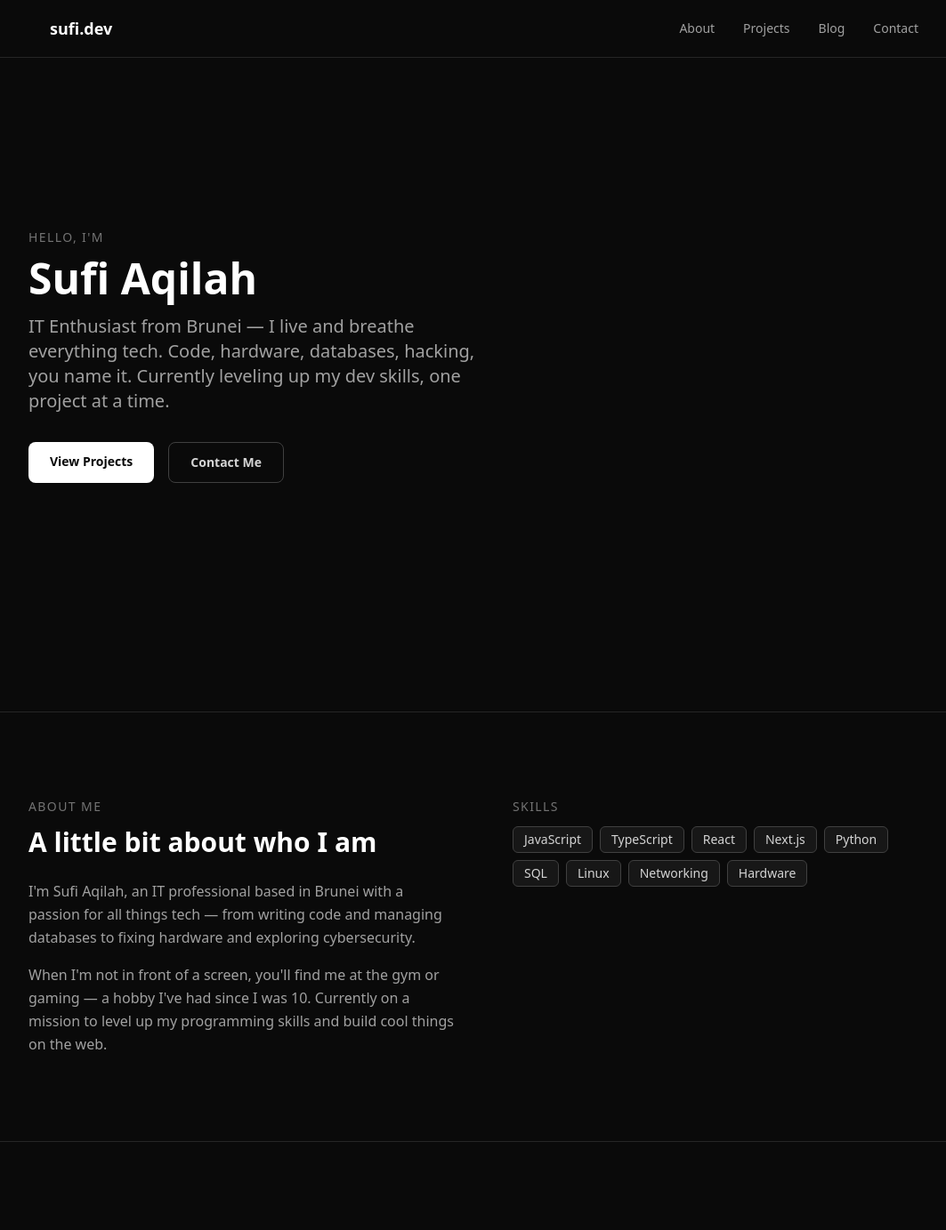
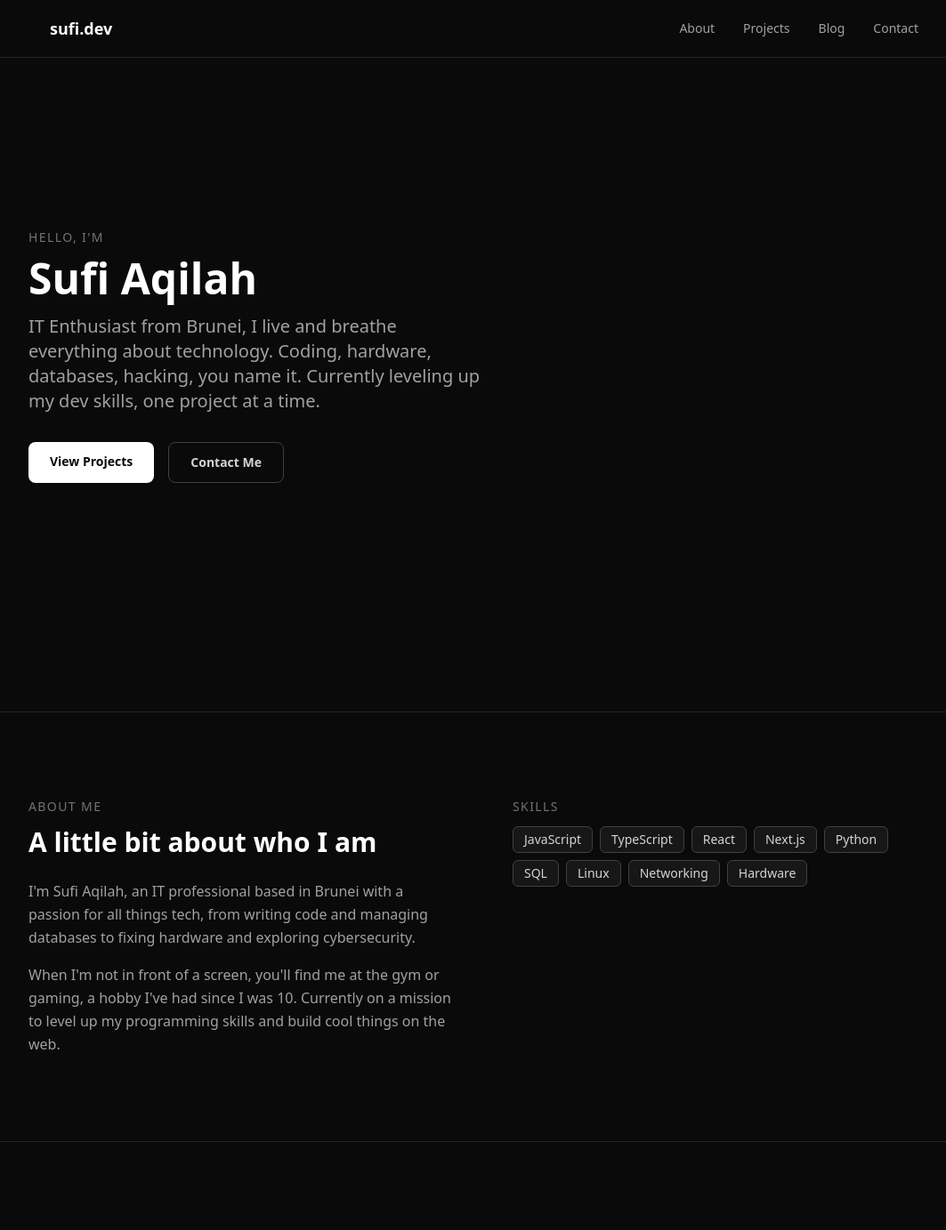
Before and after one commit to Sufiaqilah/my-portfolio, a Next.js app: page / in a window 1280 px wide. Shown: the top 1383 px of the page at 89% size, without its empty margins (96-1159 px from the left). Built offline with nearby package versions, Linux system fonts and the light colour scheme.

Commit message:
changing spellings and grammars

```diff
--- a/app/components/About.tsx
+++ b/app/components/About.tsx
@@ -11,10 +11,10 @@ export default function About() {
           <p className="text-neutral-500 text-sm mb-3 tracking-widest uppercase">About Me</p>
           <h2 className="text-3xl font-bold text-white mb-6">A little bit about who I am</h2>
           <p className="text-neutral-400 leading-relaxed mb-4">
-            I'm Sufi Aqilah, an IT professional based in Brunei with a passion for all things tech — from writing code and managing databases to fixing hardware and exploring cybersecurity.
+            I'm Sufi Aqilah, an IT professional based in Brunei with a passion for all things tech, from writing code and managing databases to fixing hardware and exploring cybersecurity.
           </p>
           <p className="text-neutral-400 leading-relaxed">
-            When I'm not in front of a screen, you'll find me at the gym or gaming — a hobby I've had since I was 10. Currently on a mission to level up my programming skills and build cool things on the web.
+            When I'm not in front of a screen, you'll find me at the gym or gaming, a hobby I've had since I was 10. Currently on a mission to level up my programming skills and build cool things on the web.
           </p>
         </div>
         <div>
--- a/app/page.tsx
+++ b/app/page.tsx
@@ -11,7 +11,7 @@ export default function Home() {
           <p className="text-neutral-500 text-sm mb-3 tracking-widest uppercase">Hello, I'm</p>
           <h1 className="text-5xl font-bold text-white mb-4">Sufi Aqilah</h1>
           <p className="text-xl text-neutral-400 max-w-lg mb-8">
-            IT Enthusiast from Brunei — I live and breathe everything tech. Code, hardware, databases, hacking, you name it. Currently leveling up my dev skills, one project at a time.
+            IT Enthusiast from Brunei, I live and breathe everything about technology. Coding, hardware, databases, hacking, you name it. Currently leveling up my dev skills, one project at a time.
           </p>
           <div className="flex gap-4">
             <a href="#projects" className="px-6 py-3 bg-white text-neutral-950 font-semibold text-sm rounded-lg hover:bg-neutral-200 transition-colors">
```
